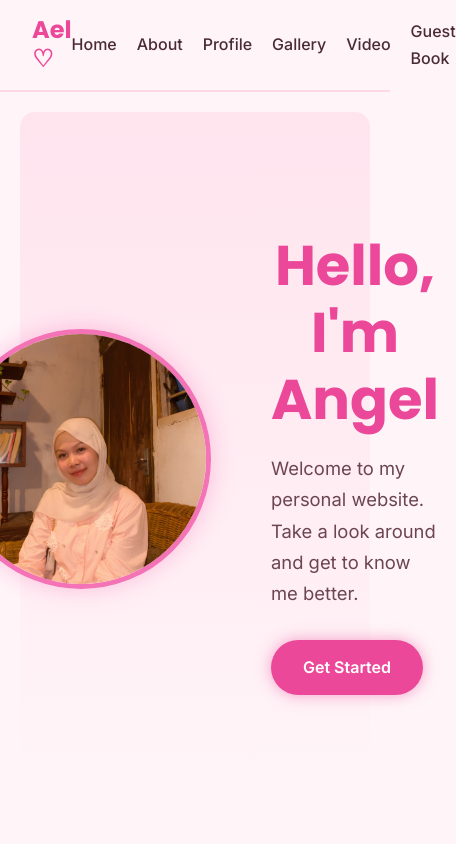
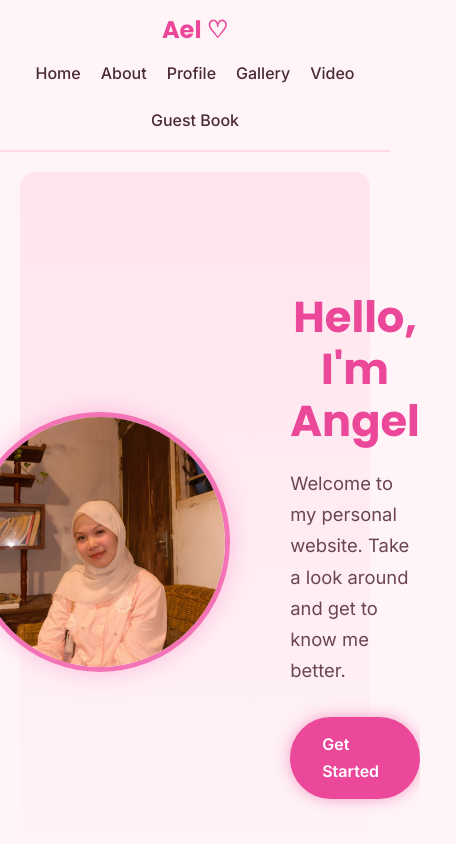
Before and after one commit to angelcalista/PROJECT_TUGAS_AKHIR_ANGEL, a plain HTML site: page index.html in a window 390 px wide. Shown: the top 844 px of the page, 456 px wide, since content can reach past the window. Drawn offline with Linux system fonts and the light colour scheme.

Commit message:
Add fadeUp animation and responsive styles
Added keyframes for fadeUp animation and responsive styles for header, nav, and section headings.

```diff
--- a/style.css
+++ b/style.css
@@ -392,3 +392,34 @@
 #guestbook {
   animation: fadeUp 0.8s ease;
 }
+
+@keyframes fadeUp {
+  from {
+    opacity: 0;
+    transform: translateY(25px);
+  }
+  to {
+    opacity: 1;
+    transform: translateY(0);
+  }
+}
+
+@media (max-width: 992px) {
+  header {
+    flex-direction: column;
+    gap: 15px;
+  }
+
+  nav ul {
+    flex-wrap: wrap;
+    justify-content: center;
+  }
+
+  #home h2 {
+    font-size: 2.7rem;
+  }
+
+  section h2 {
+    font-size: 1.8rem;
+  }
+}
```
